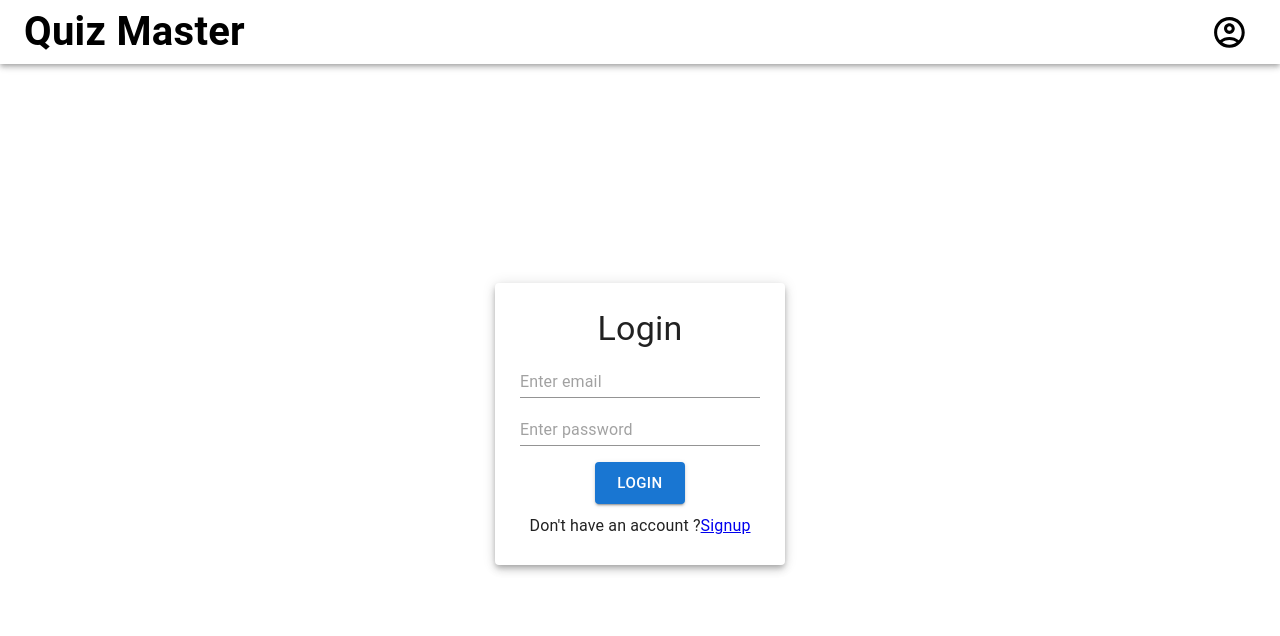
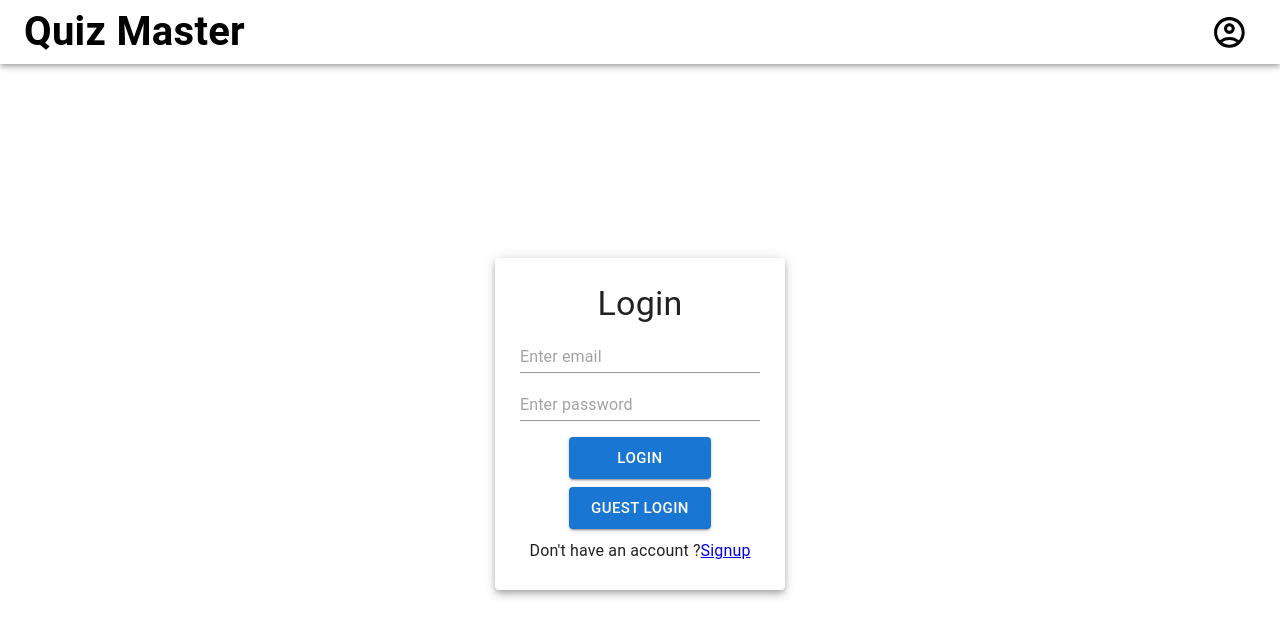
Before and after one commit to Rushabh2397/quizFrontend, a React (Create React App) app: page /login in a window 1280 px wide. Shown: the top 636 px of the page. Built offline with nearby package versions, Linux system fonts and the light colour scheme.

Commit message:
added guestLogin

```diff
--- a/src/PrivateRoute.js
+++ b/src/PrivateRoute.js
@@ -3,7 +3,6 @@ import {useAuth} from './context/AuthContext'
 
 const PrivateRoute = ({...props})=>{
     const {user} = useAuth()
-    console.log("user",user)
     return user.token ? (
         <Route  {...props}/>
       ) : (
--- a/src/components/login/Login.jsx
+++ b/src/components/login/Login.jsx
@@ -5,7 +5,7 @@ import validator from 'validator';
 import { userLogin } from '../api'
 import Loader from '../loader/Loader'
 import toast from 'react-hot-toast'
-import {useAuth} from '../../context/AuthContext'
+import { useAuth } from '../../context/AuthContext'
 
 const style = {
     loginContainer: {
@@ -30,7 +30,7 @@ const style = {
 
 
 const Login = () => {
-    const {userDispatch} = useAuth()
+    const { userDispatch } = useAuth()
     const history = useHistory()
     const [loading, setLoading] = useState(false)
     const [email, setEmail] = useState({ email: '', err: false, errMsg: '' })
@@ -42,6 +42,22 @@ const Login = () => {
             setEmail({ email: value, err: false, errMsg: '' })
         } else {
             setPassword({ password: value, err: false, errMsg: '' })
+        }
+    }
+
+    const guestLogin = async () => {
+        try {
+            setLoading(true)
+            const res = await userLogin({ email:"guest@yopmail.com", password:"12345678" })
+            toast.success(res.data.message)
+            let user = res.data.data
+            userDispatch({ type: 'LOGIN_SUCCESS', payload: user })
+            localStorage.setItem('quizMaster', JSON.stringify({ name: user.name, email: user.email, token: user.token }))
+            setLoading(false)
+            history.push('/home')
+        } catch (error) {
+            setLoading(false)
+            toast.error(error.response.data.message)
         }
     }
 
@@ -65,8 +81,8 @@ const Login = () => {
                 const res = await userLogin({ email: email.email, password: password.password })
                 toast.success(res.data.message)
                 let user = res.data.data
-                userDispatch({type:'LOGIN_SUCCESS',payload:user})
-                localStorage.setItem('quizMaster', JSON.stringify({name:user.name,email:user.email,token:user.token}))
+                userDispatch({ type: 'LOGIN_SUCCESS', payload: user })
+                localStorage.setItem('quizMaster', JSON.stringify({ name: user.name, email: user.email, token: user.token }))
                 setLoading(false)
                 history.push('/home')
             }
@@ -91,11 +107,12 @@ const Login = () => {
                     {password.err && <span style={style.err}>{password.errMsg}</span>}
                 </Box>
                 <Grid align="center">
-                    <Button sx={{ marginBottom: "0.5rem" }} variant="contained" size="large" onClick={onSubmit} >Login</Button>
+                    <Button sx={{ marginBottom: "0.5rem",paddingLeft:"3rem",paddingRight:"3rem"  }} variant="contained" size="large" onClick={onSubmit} >Login</Button>
+                    <Button type="button" sx={{ marginBottom: "0.5rem"}} variant="contained" size="large" onClick={guestLogin} >Guest Login</Button>
                 </Grid>
                 <Typography align="center" variant="subtitle1">Don't have an account ?<Link to="/signup" >Signup</Link></Typography>
             </Paper>
-           {loading && <Loader loading={loading} />}
+            {loading && <Loader loading={loading} />}
         </Box>
     );
 }
--- a/src/components/scoreboard/Scoreboard.jsx
+++ b/src/components/scoreboard/Scoreboard.jsx
@@ -4,11 +4,12 @@ import TableCell from '@mui/material/TableCell';
 import TableContainer from '@mui/material/TableContainer';
 import TableHead from '@mui/material/TableHead';
 import TableRow from '@mui/material/TableRow';
-import { Box, Paper, Typography } from '@mui/material';
+import { Box, Button, Paper, Typography } from '@mui/material';
 import { getUserScorecard } from '../api'
 import { useEffect, useState } from 'react';
 import Loader from '../loader/Loader'
 import toast from 'react-hot-toast'
+import { Link } from 'react-router-dom';
 
 const Scoreboard = () => {
 
@@ -42,7 +43,7 @@ const Scoreboard = () => {
         }}
         >
             {
-                scoreCard && scoreCard.length > 0 && scoreCard.map(score => {
+                scoreCard && scoreCard.length > 0 ? (scoreCard.map(score => {
                     return <Box>
                         <Typography variant="h4" gutterBottom={2}>{score.category}</Typography>
                         <TableContainer   sx={{marginBottom:"1rem",width:{lg:"700px"} }} component={Paper}>
@@ -74,7 +75,10 @@ const Scoreboard = () => {
                         </TableContainer>
                     </Box>
 
-                })
+                })) :(<Box sx={{position:'absolute',top:"50%",left:"50%",transform:"translate(-50%,-50%)",textAlign:"center"}}>
+                    <Typography variant="h4" sx={{marginBottom:"0.5rem"}}>Haven't yet Played!!</Typography>
+                    <Link to="/home" style={{color:'black',textDecoration:'none'}} > <Button  variant="contained" size="large" > GO Play Quiz </Button></Link>
+                </Box>)
             }
          {loading && <Loader loading={loading} />}
         </Box>
--- a/src/config/AxiosConfig.js
+++ b/src/config/AxiosConfig.js
@@ -13,7 +13,6 @@ import axios from "axios";
     axios.interceptors.request.use(function (req) {
         if (req.url.includes('api')) {
             let user = JSON.parse(localStorage.getItem('quizMaster'))
-            console.log("user",user)
             req.headers.token = user.token;
         }
         return req
--- a/src/context/QuizContext.js
+++ b/src/context/QuizContext.js
@@ -8,7 +8,6 @@ const QuizContext = createContext();
 const quizReducer = (state, action) => {
     switch (action.type) {
         case 'SET_QUIZ':
-            console.log("a",action.payload)
             return {
                 quiz: action.payload,
 
```
